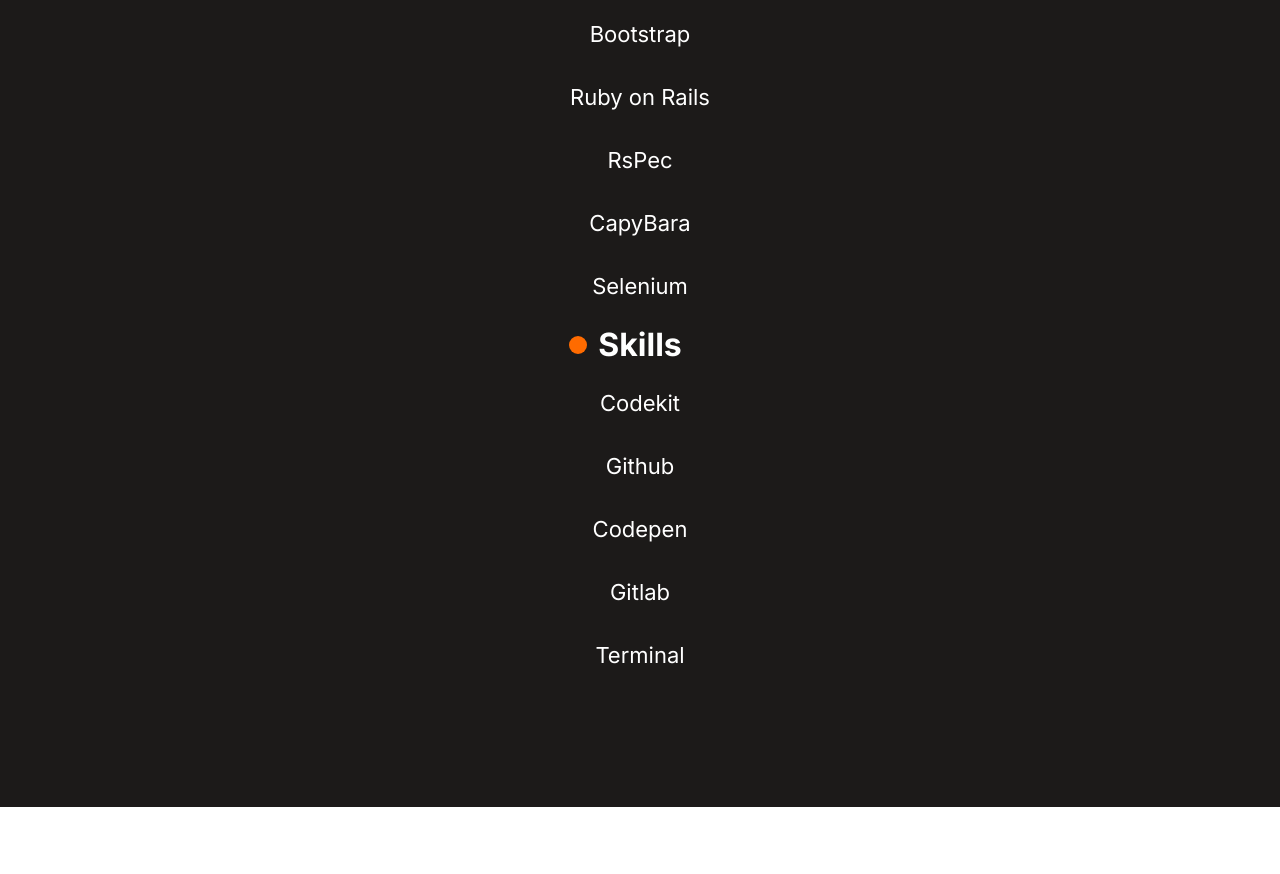
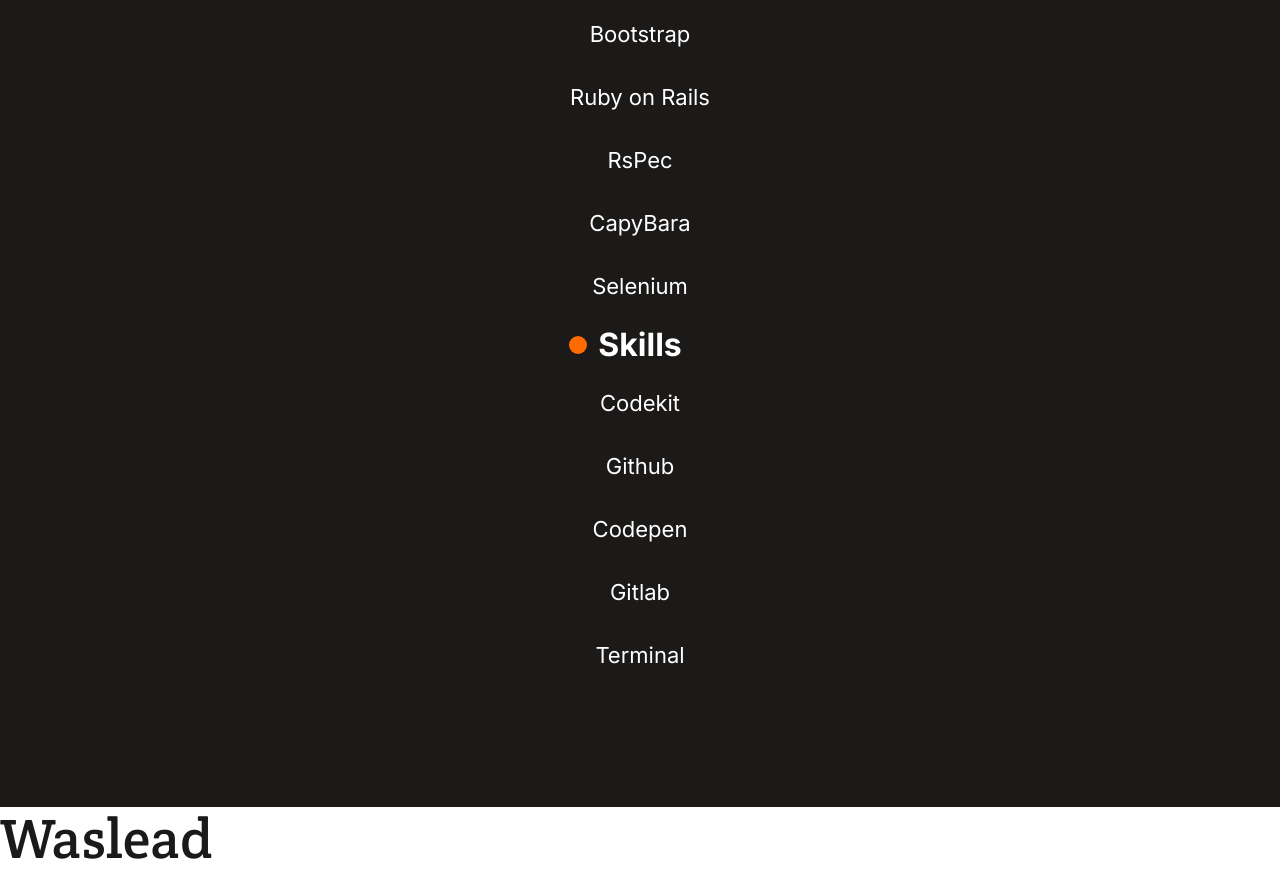
Before and after one commit to MrTaaJ/personal-portfolio, a website: page index.html in a window 1280 px wide. Shown: the part 5227-6101 px from the top of the page. Before the commit the page ends 6034 px from the top, so only its background shows below. Drawn offline with nearby package versions, Linux system fonts and the light colour scheme.

Commit message:
feat: Added a new section and also a new h1 tag

```diff
--- a/index.html
+++ b/index.html
@@ -215,5 +215,9 @@
         </div>
       </div>
     </section>
+
+    <section>
+      <h1>Waslead</h1>
+    </section>
   </body>
 </html>
```
